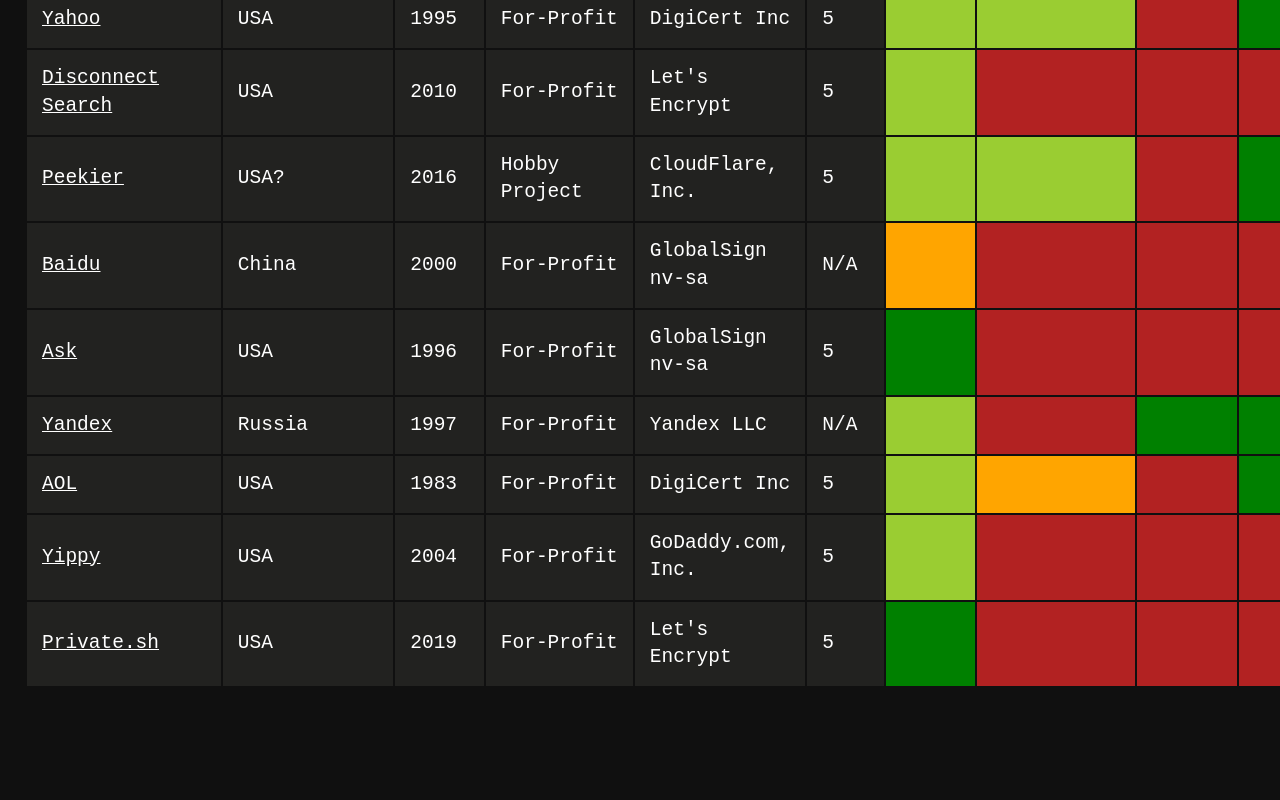
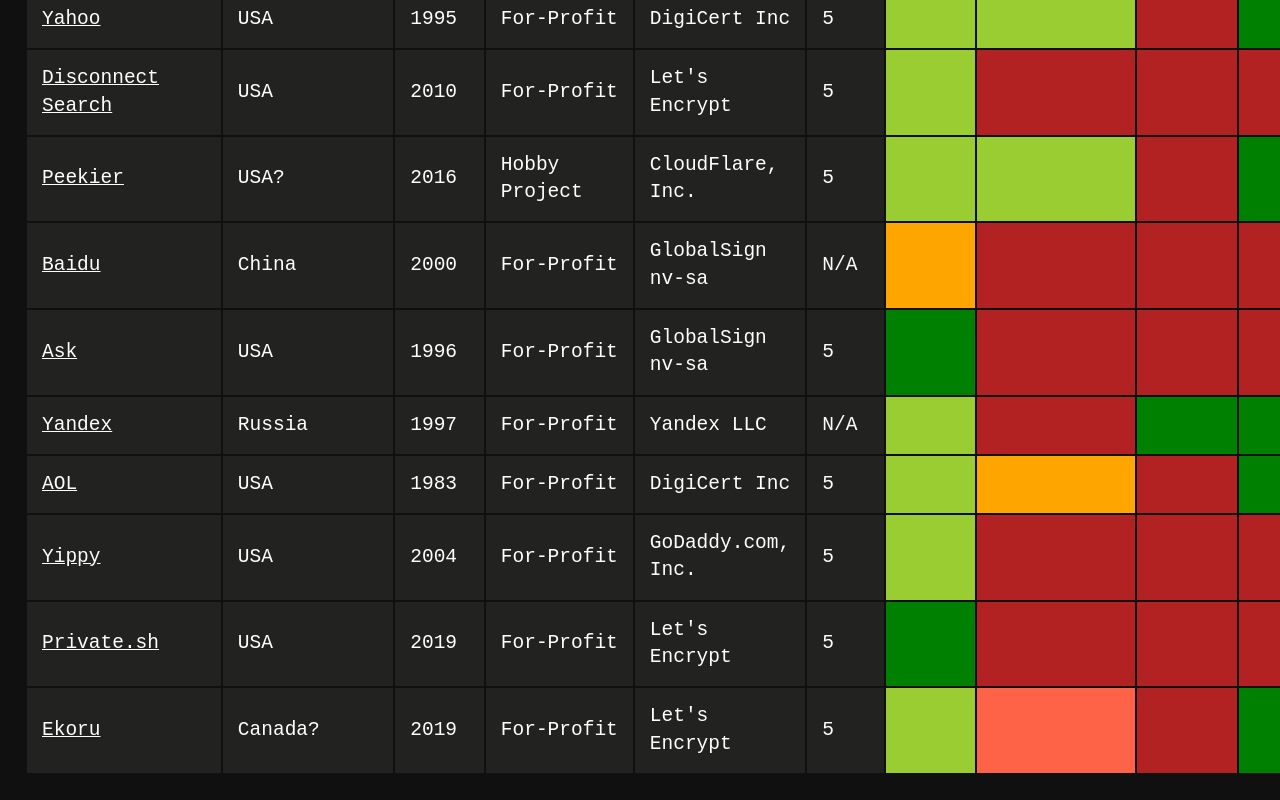
Before and after one commit to aniksarakash/search-engines-compare, a plain HTML site: page index.html in a window 1280 px wide. Shown: the part 1458-2258 px from the top of the page. Before the commit the page ends 2171 px from the top, so only its background shows below. Drawn offline with Linux system fonts and the light colour scheme.

Commit message:
Add Ekoru

```diff
--- a/index.html
+++ b/index.html
@@ -429,6 +429,23 @@
 			<td class="a-rating"></td>
 			<td class="a-rating"></td>
 		</tr>
+		<tr>
+			<td><a href="https://www.ekoru.org" target="_blank" rel="external noopener noreferrer">Ekoru</a></td>
+			<td>Canada?</td>
+			<td>2019</td>
+			<td>For-Profit</td>
+			<td>Let's Encrypt</td>
+			<td>5</td>
+			<td class="b-rating"><a href="https://www.ssllabs.com/ssltest/analyze.html?d=www.ekoru.org" target="_blank" rel="external noopener noreferrer"><div class="b-rating"><br /></div></a></td>
+			<td class="d-rating"><a href="https://observatory.mozilla.org/analyze/www.ekoru.org" target="_blank" rel="external noopener noreferrer"><div class="d-rating"><br /></div></a></td>
+			<td class="f-rating"></td>
+			<td class="a-rating"></td>
+			<td class="f-rating"></td>
+			<td class="f-rating"></td>
+			<td class="a-rating"></td>
+			<td class="a-rating"></td>
+			<td class="a-rating"></td>
+		</tr>
 	</table>
 
 </body>
```
